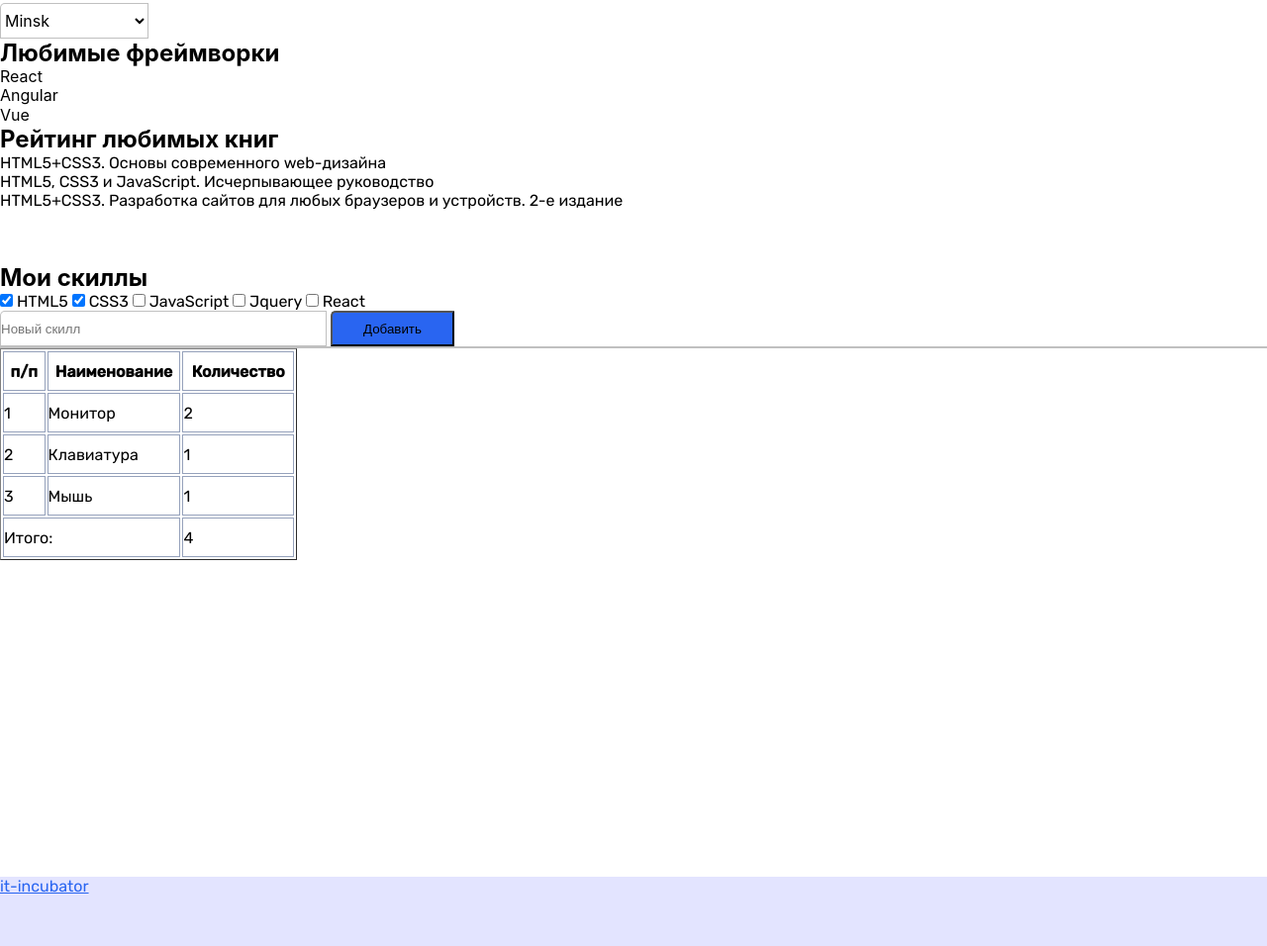
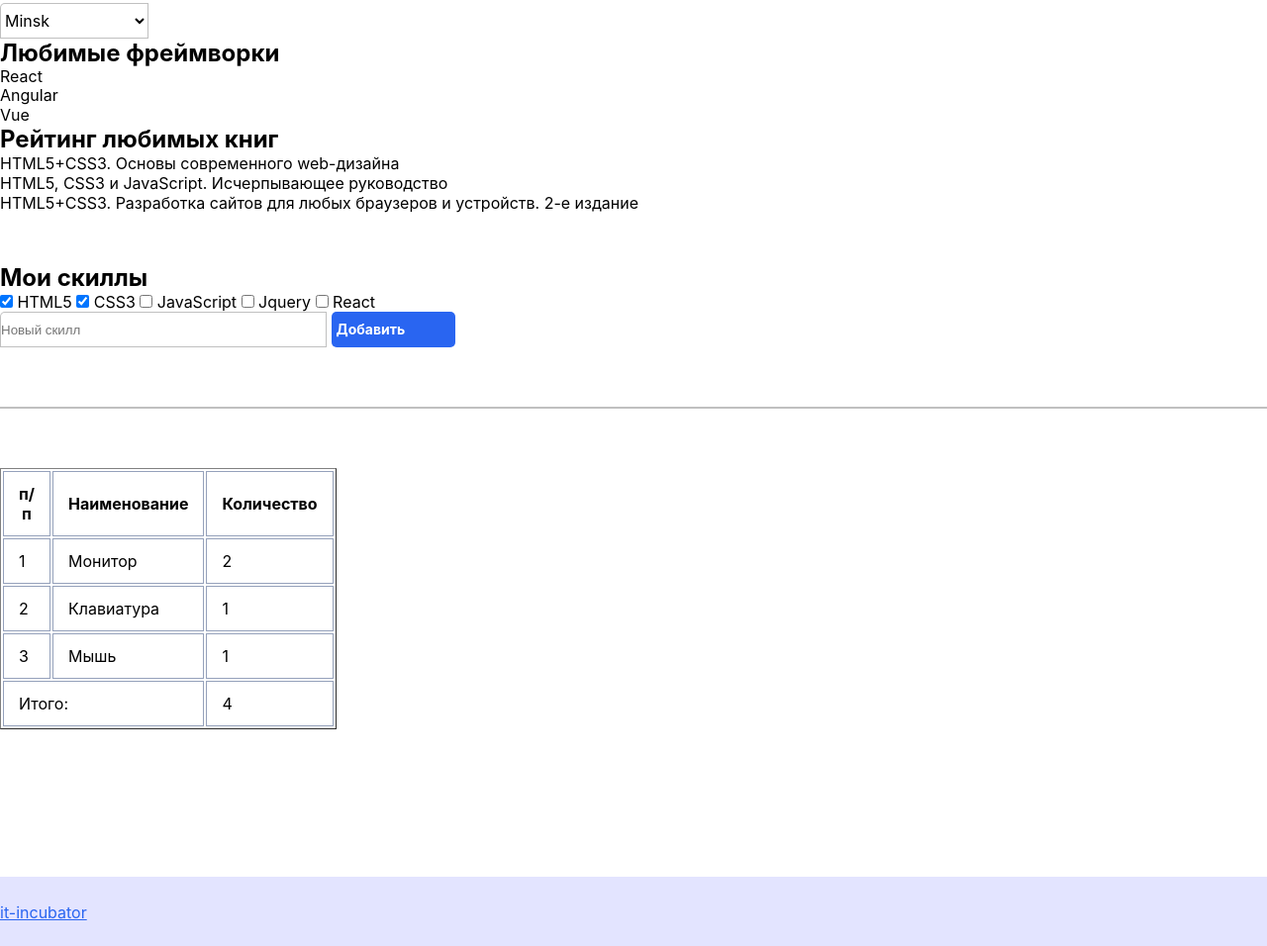
Before and after one commit to FirdovsiMaharramov/2-hw-with-auto-test-html-css-main, a plain HTML site: page index.html in a window 1280 px wide. Shown: the part 1091-2047 px from the top of the page at 99% size. Drawn offline with Linux system fonts and the light colour scheme.

Commit message:
first project

```diff
--- a/style.css
+++ b/style.css
@@ -7,7 +7,7 @@
 body {
     font-style: normal;
     line-height: normal;
-    font-family: Rubik, sans-serif;
+    font-family: Inter, sans-serif;
 }
 
 header {
@@ -49,6 +49,8 @@ height: 1024px;
 top: 70px;
 gap: 0px;
 opacity: 0px;
+padding: 60 px 0px;
+min-height: 0;
 
 
 
@@ -68,8 +70,8 @@ height: 58px;
 top: 130px;
 gap: 0px;
 opacity: 0px;
-
-
+color: #303030;
+padding: 60px 0;
 }
 
 .main-text {
@@ -211,14 +213,24 @@ border: 1px solid #3030304D;
 
 .btn {
     /* Стили для кнопки */
+    font-family: Inter;
+    font-size: 14px;
+    font-weight: 700;
+    line-height: 16.94px;
+    text-align: left;
+    text-underline-position: from-font;
+    text-decoration-skip-ink: none;
+    color: #FFFFFF;
     width: 125px;
 height: 36px;
 top: 1525px;
 left: 339px;
 gap: 0px;
-    border-radius: 5px 0px 0px 0px;
+border-radius: 5px ;
 opacity: 0px;
 background-color: #2965F1;
+border: #2965F1;
+padding: 5px ;
 
 
 
@@ -232,7 +244,8 @@ border: 1px solid #3030304D;
     gap: 0px;
     border: 1px 0px 0px 0px;
     opacity: 0px;
-    border: 1px solid #3030304D
+    border: 1px solid #3030304D   ;
+    margin: 60px 0px;
 }
 
 table {
@@ -253,7 +266,8 @@ th, td {
     top: 1681px;
     gap: 0px;
     opacity: 0px;
-    border: 1px solid #95A1BB
+    border: 1px solid #95A1BB   ;
+    padding: 12px 15px;
 }
 
 footer {
@@ -264,6 +278,7 @@ top: 1977px;
 gap: 0px;
 opacity: 0px;
 background-color: #A3A7FF4D;
+padding: 26px 0px;
 }
 
 .footer-link {
@@ -275,6 +290,10 @@ left: 1px;
 gap: 0px;
 opacity: 0px;
 color:#2965F1 ;
+font-size: ;
+font-weight: ;
+color: ;
+text-decoration: ;
 
 
 }
```
Lines whose indentation alone changed are shown as unchanged.
